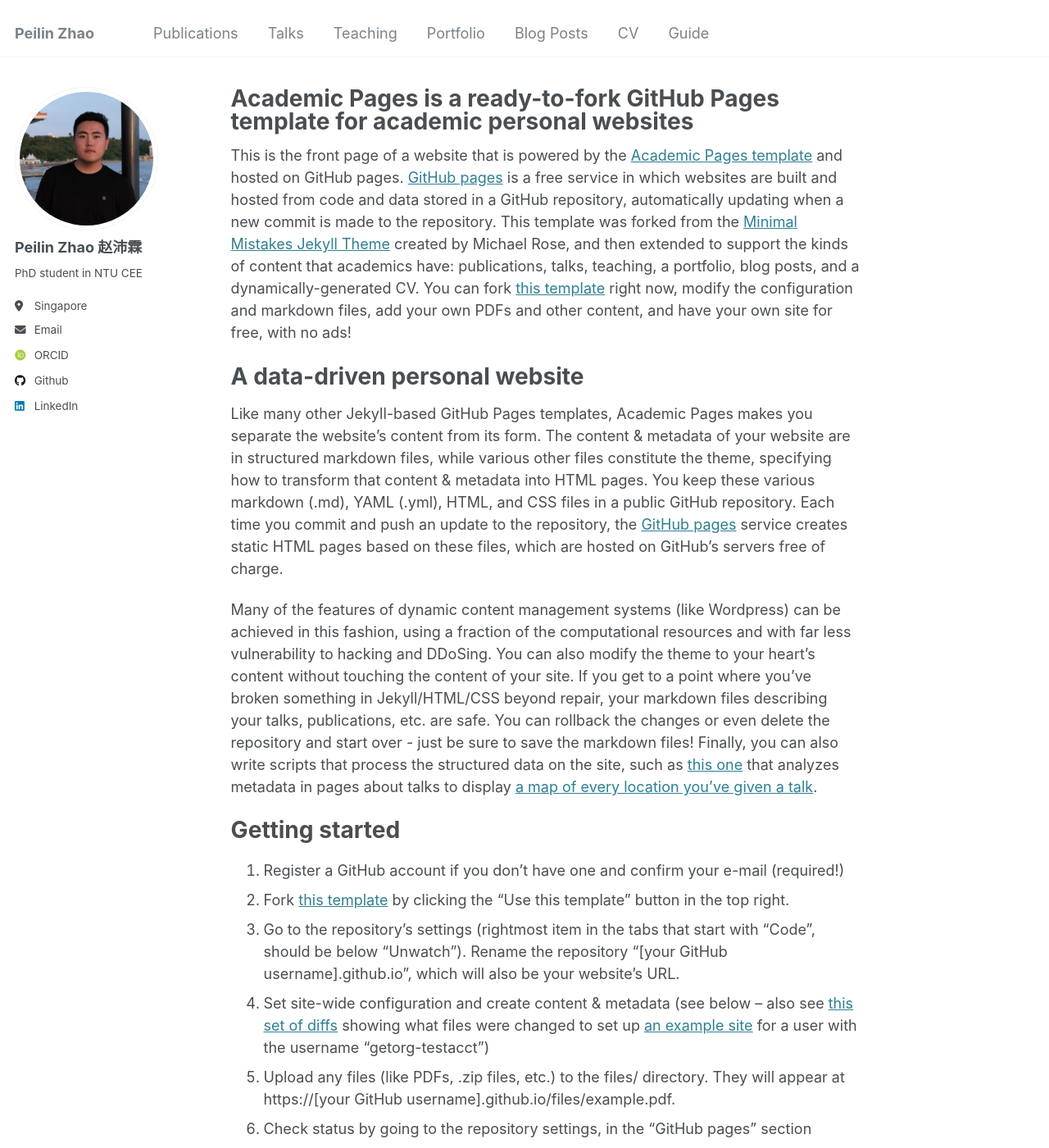
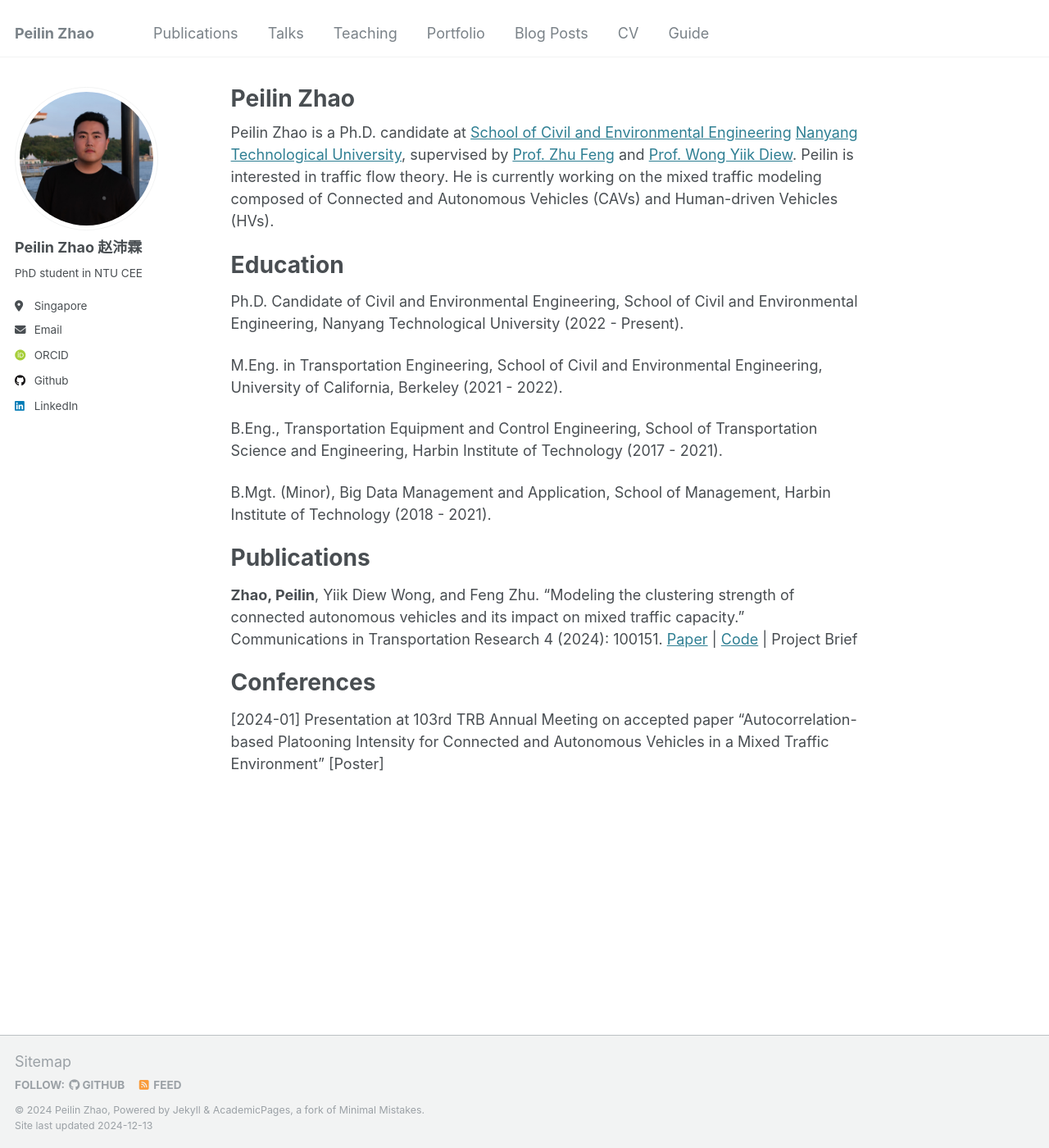
Before and after one commit to Jerry-zpl/Jerry-zpl.github.io, a Jekyll site: the page built from _pages/about.md, in a window 1280 px wide and 1400 px high. Shown: the whole window at 82% size. Built offline with Jekyll 4.4.1, drawn with Linux system fonts in a browser that asks for light colours; some web fonts are replaced; some of the changed text lies outside the part shown.

Commit message:
Update about.md

```diff
--- a/_pages/about.md
+++ b/_pages/about.md
@@ -1,49 +1,28 @@
 ---
 permalink: /
-title: "Academic Pages is a ready-to-fork GitHub Pages template for academic personal websites"
+title: "Peilin Zhao"
 author_profile: true
 redirect_from:
   - /about/
   - /about.html
 ---
 
-This is the front page of a website that is powered by the [Academic Pages template](https://github.com/academicpages/academicpages.github.io) and hosted on GitHub pages. [GitHub pages](https://pages.github.com) is a free service in which websites are built and hosted from code and data stored in a GitHub repository, automatically updating when a new commit is made to the repository. This template was forked from the [Minimal Mistakes Jekyll Theme](https://mmistakes.github.io/minimal-mistakes/) created by Michael Rose, and then extended to support the kinds of content that academics have: publications, talks, teaching, a portfolio, blog posts, and a dynamically-generated CV. You can fork [this template](https://github.com/academicpages/academicpages.github.io) right now, modify the configuration and markdown files, add your own PDFs and other content, and have your own site for free, with no ads!
+Peilin Zhao is a Ph.D. candidate at [School of Civil and Environmental Engineering](https://www.ntu.edu.sg/cee) [Nanyang Technological University](https://www.ntu.edu.sg/), supervised by [Prof. Zhu Feng](https://dr.ntu.edu.sg/cris/rp/rp00740) and [Prof. Wong Yiik Diew](https://dr.ntu.edu.sg/cris/rp/rp00667). Peilin is interested in traffic flow theory. He is currently working on the mixed traffic modeling composed of Connected and Autonomous Vehicles (CAVs) and Human-driven Vehicles (HVs).
 
-A data-driven personal website
+Education
 ======
-Like many other Jekyll-based GitHub Pages templates, Academic Pages makes you separate the website's content from its form. The content & metadata of your website are in structured markdown files, while various other files constitute the theme, specifying how to transform that content & metadata into HTML pages. You keep these various markdown (.md), YAML (.yml), HTML, and CSS files in a public GitHub repository. Each time you commit and push an update to the repository, the [GitHub pages](https://pages.github.com/) service creates static HTML pages based on these files, which are hosted on GitHub's servers free of charge.
+Ph.D. Candidate of Civil and Environmental Engineering, School of Civil and Environmental Engineering, Nanyang Technological University (2022 - Present).
 
-Many of the features of dynamic content management systems (like Wordpress) can be achieved in this fashion, using a fraction of the computational resources and with far less vulnerability to hacking and DDoSing. You can also modify the theme to your heart's content without touching the content of your site. If you get to a point where you've broken something in Jekyll/HTML/CSS beyond repair, your markdown files describing your talks, publications, etc. are safe. You can rollback the changes or even delete the repository and start over - just be sure to save the markdown files! Finally, you can also write scripts that process the structured data on the site, such as [this one](https://github.com/academicpages/academicpages.github.io/blob/master/talkmap.ipynb) that analyzes metadata in pages about talks to display [a map of every location you've given a talk](https://academicpages.github.io/talkmap.html).
+M.Eng. in Transportation Engineering, School of Civil and Environmental Engineering, University of California, Berkeley (2021 - 2022).
 
-Getting started
+B.Eng., Transportation Equipment and Control Engineering, School of Transportation Science and Engineering, Harbin Institute of Technology (2017 - 2021).
+
+B.Mgt. (Minor), Big Data Management and Application, School of Management, Harbin Institute of Technology (2018 - 2021).
+
+Publications
 ======
-1. Register a GitHub account if you don't have one and confirm your e-mail (required!)
-1. Fork [this template](https://github.com/academicpages/academicpages.github.io) by clicking the "Use this template" button in the top right.
-1. Go to the repository's settings (rightmost item in the tabs that start with "Code", should be below "Unwatch"). Rename the repository "[your GitHub username].github.io", which will also be your website's URL.
-1. Set site-wide configuration and create content & metadata (see below -- also see [this set of diffs](http://archive.is/3TPas) showing what files were changed to set up [an example site](https://getorg-testacct.github.io) for a user with the username "getorg-testacct")
-1. Upload any files (like PDFs, .zip files, etc.) to the files/ directory. They will appear at https://[your GitHub username].github.io/files/example.pdf.
-1. Check status by going to the repository settings, in the "GitHub pages" section
+**Zhao, Peilin**, Yiik Diew Wong, and Feng Zhu. "Modeling the clustering strength of connected autonomous vehicles and its impact on mixed traffic capacity." Communications in Transportation Research 4 (2024): 100151. [Paper](https://doi.org/10.1016/j.commtr.2024.100151) | [Code](https://github.com/Jerry-zpl/API) | Project Brief
 
-Site-wide configuration
-------
-The main configuration file for the site is in the base directory in [_config.yml](https://github.com/academicpages/academicpages.github.io/blob/master/_config.yml), which defines the content in the sidebars and other site-wide features. You will need to replace the default variables with ones about yourself and your site's github repository. The configuration file for the top menu is in [_data/navigation.yml](https://github.com/academicpages/academicpages.github.io/blob/master/_data/navigation.yml). For example, if you don't have a portfolio or blog posts, you can remove those items from that navigation.yml file to remove them from the header.
-
-Create content & metadata
-------
-For site content, there is one markdown file for each type of content, which are stored in directories like _publications, _talks, _posts, _teaching, or _pages. For example, each talk is a markdown file in the [_talks directory](https://github.com/academicpages/academicpages.github.io/tree/master/_talks). At the top of each markdown file is structured data in YAML about the talk, which the theme will parse to do lots of cool stuff. The same structured data about a talk is used to generate the list of talks on the [Talks page](https://academicpages.github.io/talks), each [individual page](https://academicpages.github.io/talks/2012-03-01-talk-1) for specific talks, the talks section for the [CV page](https://academicpages.github.io/cv), and the [map of places you've given a talk](https://academicpages.github.io/talkmap.html) (if you run this [python file](https://github.com/academicpages/academicpages.github.io/blob/master/talkmap.py) or [Jupyter notebook](https://github.com/academicpages/academicpages.github.io/blob/master/talkmap.ipynb), which creates the HTML for the map based on the contents of the _talks directory).
-
-**Markdown generator**
-
-The repository includes [a set of Jupyter notebooks](https://github.com/academicpages/academicpages.github.io/tree/master/markdown_generator
-) that converts a CSV containing structured data about talks or presentations into individual markdown files that will be properly formatted for the Academic Pages template. The sample CSVs in that directory are the ones I used to create my own personal website at stuartgeiger.com. My usual workflow is that I keep a spreadsheet of my publications and talks, then run the code in these notebooks to generate the markdown files, then commit and push them to the GitHub repository.
-
-How to edit your site's GitHub repository
-------
-Many people use a git client to create files on their local computer and then push them to GitHub's servers. If you are not familiar with git, you can directly edit these configuration and markdown files directly in the github.com interface. Navigate to a file (like [this one](https://github.com/academicpages/academicpages.github.io/blob/master/_talks/2012-03-01-talk-1.md) and click the pencil icon in the top right of the content preview (to the right of the "Raw | Blame | History" buttons). You can delete a file by clicking the trashcan icon to the right of the pencil icon. You can also create new files or upload files by navigating to a directory and clicking the "Create new file" or "Upload files" buttons.
-
-Example: editing a markdown file for a talk
-![Editing a markdown file for a talk](/images/editing-talk.png)
-
-For more info
-------
-More info about configuring Academic Pages can be found in [the guide](https://academicpages.github.io/markdown/), the [growing wiki](https://github.com/academicpages/academicpages.github.io/wiki), and you can always [ask a question on GitHub](https://github.com/academicpages/academicpages.github.io/discussions). The [guides for the Minimal Mistakes theme](https://mmistakes.github.io/minimal-mistakes/docs/configuration/) (which this theme was forked from) might also be helpful.
+Conferences
+======
+[2024-01] Presentation at 103rd TRB Annual Meeting on accepted paper "Autocorrelation-based Platooning Intensity for Connected and Autonomous Vehicles in a Mixed Traffic Environment" [Poster]
```
